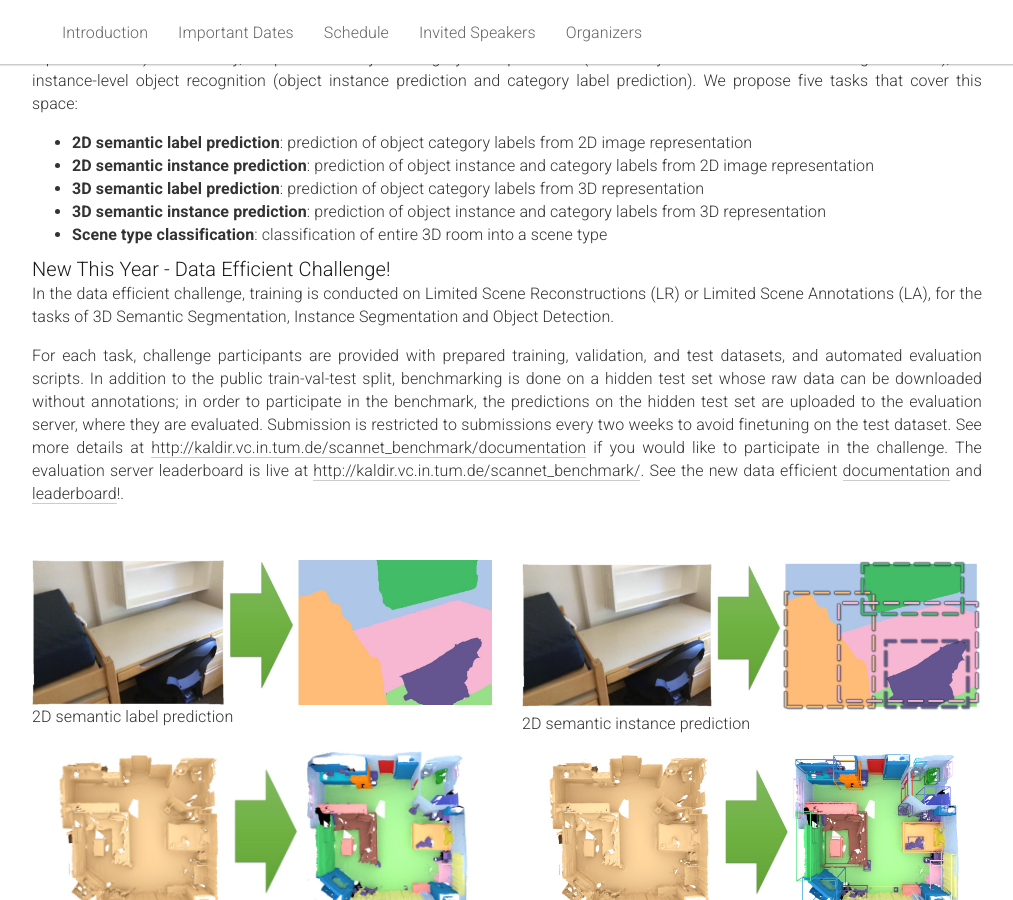
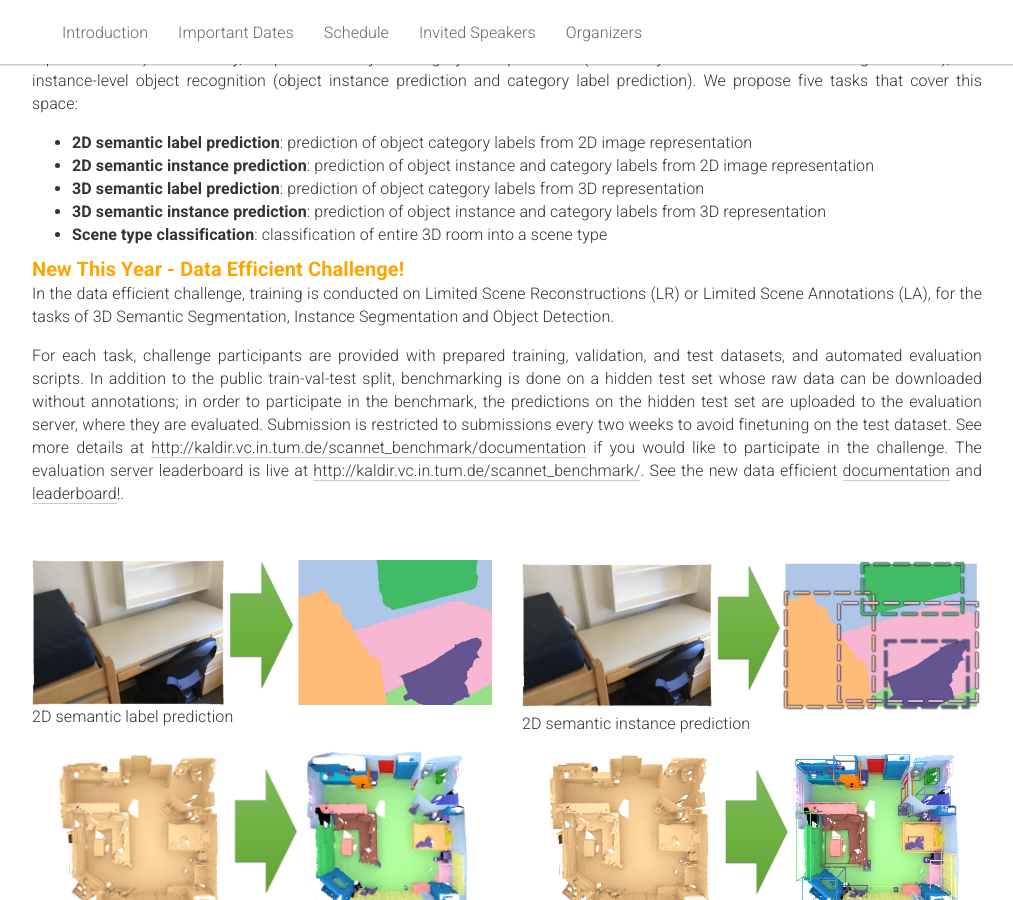
Before and after one commit to ScanNet/cvpr2021workshop, a Jekyll site: the page built from _pages/home.md, in a window 1280 px wide and 900 px high, scrolled down 826 px. Shown: the whole window, without its empty margins (133-1146 px from the left). Built offline with Jekyll 4.4.1, drawn with Linux system fonts in a browser that asks for light colours.

Commit message:
Update home.md

```diff
--- a/_pages/home.md
+++ b/_pages/home.md
@@ -70,7 +70,7 @@ acknowledgements: ""
         <strong>Scene type classification</strong>: classification of entire 3D room into a scene type
       </li>
     </ul>
-      <h3>New This Year - Data Efficient Challenge!</h3>
+      <h3 style="color:orange;font-weight:800">New This Year - Data Efficient Challenge!</h3>
     <p>In the data efficient challenge, training is conducted on  Limited Scene Reconstructions (LR) or Limited Scene Annotations (LA), for the tasks of 3D Semantic Segmentation, Instance Segmentation and Object Detection.
     </p>
     <p>
```
